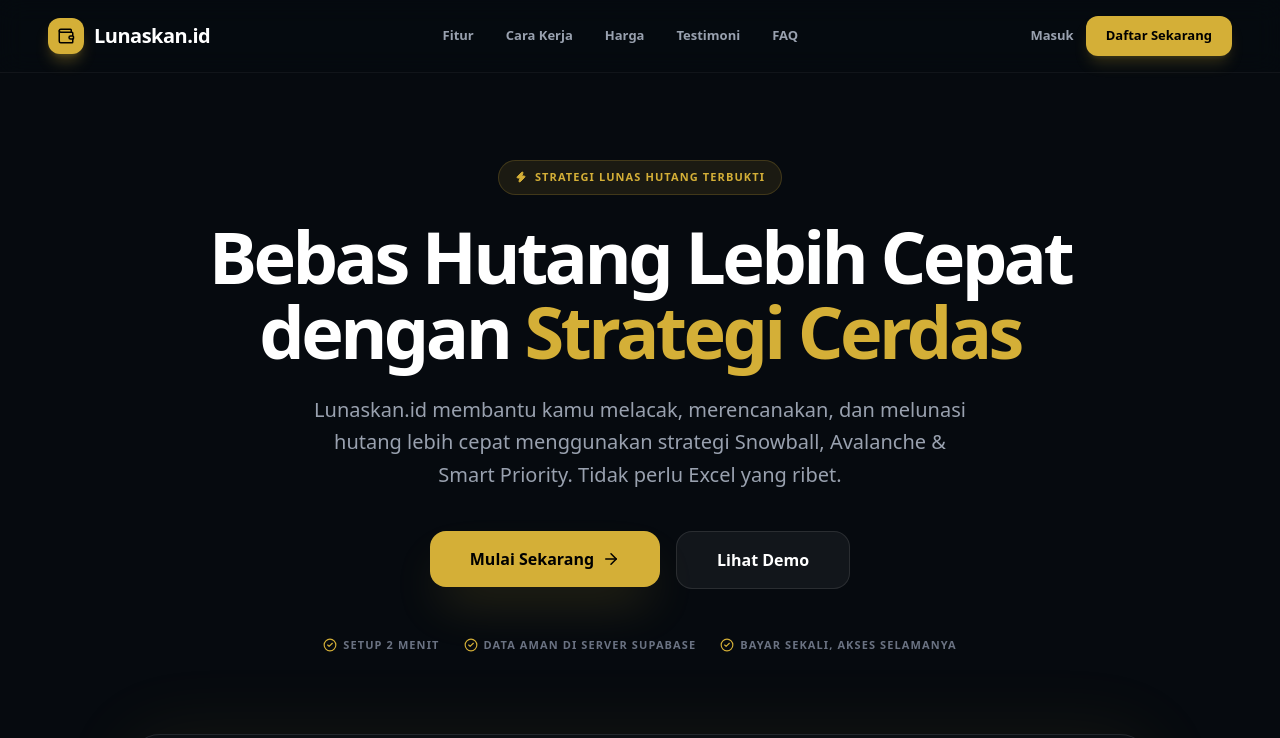
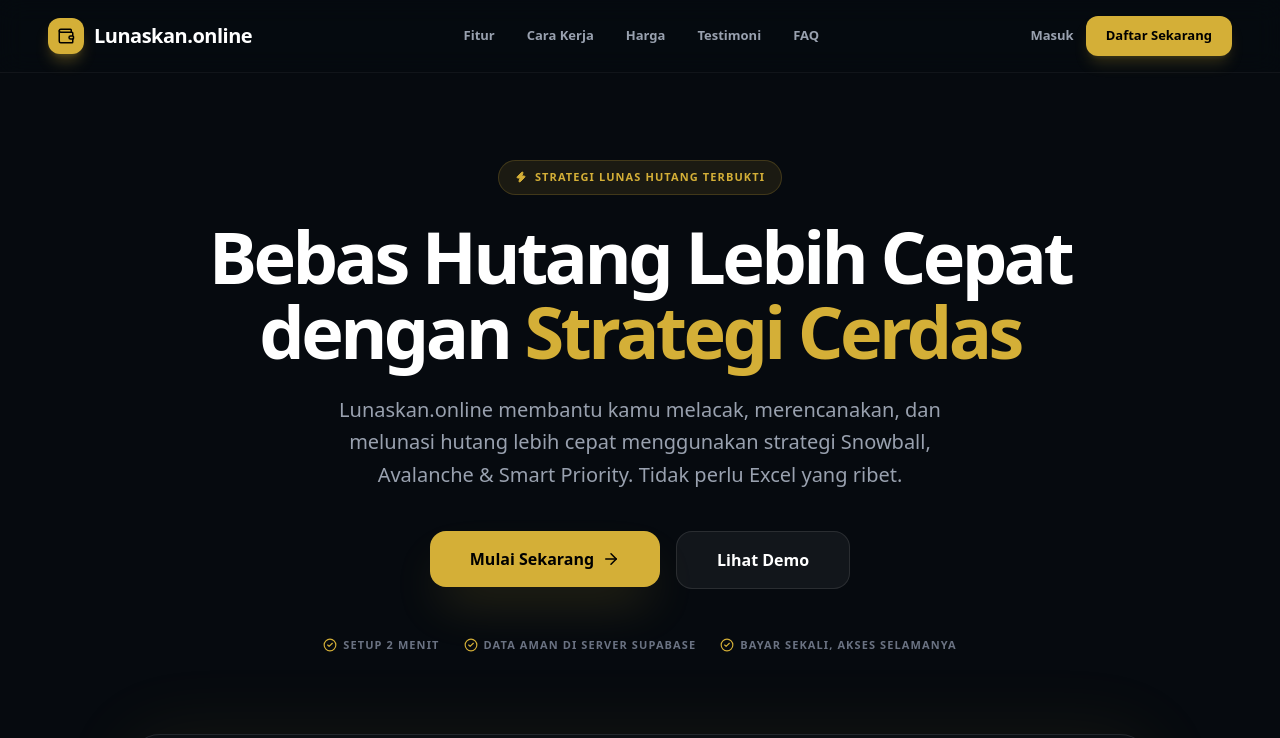
Before and after one commit to Willybrenkman/Lunasin, a Next.js app: page / in a window 1280 px wide. Shown: the top 738 px of the page. Built offline with nearby package versions, Linux system fonts and the light colour scheme.

Commit message:
Update domain to lunaskan.online

```diff
--- a/app/dashboard/layout.js
+++ b/app/dashboard/layout.js
@@ -132,7 +132,7 @@
           <div className="w-10 h-10 bg-[#D4AF37] rounded-xl flex items-center justify-center shadow-[0_0_20px_rgba(212,175,55,0.3)]">
             <Wallet className="text-black" size={22} />
           </div>
-          <span className="text-xl font-black tracking-tight text-white">Lunaskan.id</span>
+          <span className="text-xl font-black tracking-tight text-white">Lunaskan.online</span>
         </div>
 
         <nav className="flex flex-col gap-1.5 px-2">
@@ -164,7 +164,7 @@
 
         {/* Bottom Nav */}
         <div className="mt-auto flex flex-col gap-1 border-t border-white/5 pt-6 px-2">
-          <SidebarLink icon={<HelpCircle size={20} />} label="Customer Service" href="https://wa.me/6289627314790?text=Halo%20Admin%20Lunaskan.id,%20saya%20butuh%20bantuan" target="_blank" />
+          <SidebarLink icon={<HelpCircle size={20} />} label="Customer Service" href="https://wa.me/6289627314790?text=Halo%20Admin%20Lunaskan.online,%20saya%20butuh%20bantuan" target="_blank" />
           <button onClick={handleLogout} className="flex items-center gap-4 p-3 rounded-xl transition-all duration-300 font-bold text-[13px] text-gray-500 hover:text-white hover:bg-white/5">
             <LogOut size={20} />
             <span>Keluar</span>
@@ -285,7 +285,7 @@
                   <div className="w-9 h-9 bg-[#D4AF37] rounded-xl flex items-center justify-center">
                     <Wallet className="text-black" size={18} />
                   </div>
-                  <span className="text-lg font-black text-white">Lunaskan.id</span>
+                  <span className="text-lg font-black text-white">Lunaskan.online</span>
                 </div>
                 <button onClick={() => setMobileMenuOpen(false)} className="p-2 text-gray-500 hover:text-white transition-colors">
                   <X size={20} />
@@ -307,7 +307,7 @@
               </nav>
 
               <div className="border-t border-white/5 pt-4 flex flex-col gap-1">
-                <MobileNavLink icon={<HelpCircle size={18} />} label="Customer Service" href="https://wa.me/6289627314790?text=Halo%20Admin%20Lunaskan.id,%20saya%20butuh%20bantuan" onClick={() => setMobileMenuOpen(false)} />
+                <MobileNavLink icon={<HelpCircle size={18} />} label="Customer Service" href="https://wa.me/6289627314790?text=Halo%20Admin%20Lunaskan.online,%20saya%20butuh%20bantuan" onClick={() => setMobileMenuOpen(false)} />
                 <button onClick={handleLogout} className="flex items-center gap-3 p-3 rounded-xl font-bold text-sm text-gray-500 hover:text-white hover:bg-white/5 transition-all">
                   <LogOut size={18} /> Keluar
                 </button>
--- a/app/dashboard/page.js
+++ b/app/dashboard/page.js
@@ -345,7 +345,7 @@
               />
             </div>
             <div className="bg-black/30 rounded-xl p-4 mb-6 text-xs text-gray-400 leading-relaxed whitespace-pre-line">
-              {`📊 *Laporan Hutangku — Lunaskan.id*\n\n💰 Total Hutang: ${formatMoney(totalHutang)}\n📉 Sisa Hutang: ${formatMoney(sisaHutang)}\n✅ Progress: ${progressPct}%\n⏱ Estimasi Lunas: ${simMonths > 0 ? `${simMonths} bulan` : "-"}\n📌 Strategi: ${strategy}\n\nYuk bebas hutang! 🎯\nlunaskan.id`}
+              {`📊 *Laporan Hutangku — Lunaskan.online*\n\n💰 Total Hutang: ${formatMoney(totalHutang)}\n📉 Sisa Hutang: ${formatMoney(sisaHutang)}\n✅ Progress: ${progressPct}%\n⏱ Estimasi Lunas: ${simMonths > 0 ? `${simMonths} bulan` : "-"}\n📌 Strategi: ${strategy}\n\nYuk bebas hutang! 🎯\nlunaskan.online`}
             </div>
             <div className="flex gap-3">
               <button
@@ -358,7 +358,7 @@
                 onClick={() => {
                   if (!waNumber) return;
                   const nomor = waNumber.startsWith("0") ? `62${waNumber.slice(1)}` : waNumber.startsWith("62") ? waNumber : `62${waNumber}`;
-                  const pesan = `📊 *Laporan Hutangku — Lunaskan.id*\n\n💰 Total Hutang: ${formatMoney(totalHutang)}\n📉 Sisa Hutang: ${formatMoney(sisaHutang)}\n✅ Progress: ${progressPct}%\n⏱ Estimasi Lunas: ${simMonths > 0 ? `${simMonths} bulan` : "-"}\n📌 Strategi: ${strategy}\n\nYuk bebas hutang! 🎯\nlunaskan.id`;
+                  const pesan = `📊 *Laporan Hutangku — Lunaskan.online*\n\n💰 Total Hutang: ${formatMoney(totalHutang)}\n📉 Sisa Hutang: ${formatMoney(sisaHutang)}\n✅ Progress: ${progressPct}%\n⏱ Estimasi Lunas: ${simMonths > 0 ? `${simMonths} bulan` : "-"}\n📌 Strategi: ${strategy}\n\nYuk bebas hutang! 🎯\nlunaskan.online`;
                   window.open(`https://wa.me/${nomor}?text=${encodeURIComponent(pesan)}`, "_blank");
                   setShareModal(false);
                   setWaNumber("");
--- a/app/dashboard/panduan/page.js
+++ b/app/dashboard/panduan/page.js
@@ -6,7 +6,7 @@
   return (
     <div className="space-y-8 animate-in fade-in zoom-in duration-500 max-w-4xl">
       <div className="bg-[#0B0F14] border border-white/5 p-8 rounded-3xl relative overflow-hidden">
-        <h1 className="text-3xl font-black mb-2 text-white">📖 Panduan Lunaskan.id</h1>
+        <h1 className="text-3xl font-black mb-2 text-white">📖 Panduan Lunaskan.online</h1>
         <p className="text-gray-400 text-sm">Pelajari cara menggunakan sistem ini untuk menghancurkan hutang Anda.</p>
       </div>
 
@@ -80,7 +80,7 @@
             Aturan Emas!
           </h2>
           <p className="text-gray-300 text-sm leading-relaxed">
-            <strong>Jangan pernah gali lubang tutup lubang.</strong> Meminjam pinjol baru untuk menutup pinjol lama adalah awal kehancuran. Gunakan Lunaskan.id untuk melakukan restrukturisasi, potong pengeluaran, dan ikuti rencana yang telah dibuatkan oleh sistem.
+            <strong>Jangan pernah gali lubang tutup lubang.</strong> Meminjam pinjol baru untuk menutup pinjol lama adalah awal kehancuran. Gunakan Lunaskan.online untuk melakukan restrukturisasi, potong pengeluaran, dan ikuti rencana yang telah dibuatkan oleh sistem.
           </p>
         </section>
       </div>
--- a/app/dashboard/pengaturan/page.js
+++ b/app/dashboard/pengaturan/page.js
@@ -239,7 +239,7 @@
               icon={<Shield size={18} />}
               label="Customer Service"
               sub="Hubungi admin untuk bantuan"
-              onClick={() => window.open("https://wa.me/6289627314790?text=Halo%20Admin%20Lunaskan.id,%20saya%20butuh%20bantuan", "_blank")}
+              onClick={() => window.open("https://wa.me/6289627314790?text=Halo%20Admin%20Lunaskan.online,%20saya%20butuh%20bantuan", "_blank")}
             />
             <div
               onClick={handleLogout}
--- a/app/demo/page.js
+++ b/app/demo/page.js
@@ -61,7 +61,7 @@
             <div className="w-10 h-10 bg-gold rounded-[0.8rem] flex items-center justify-center">
               <Wallet className="text-black" size={22} />
             </div>
-            <span className="text-lg font-black tracking-tight">Lunaskan.id</span>
+            <span className="text-lg font-black tracking-tight">Lunaskan.online</span>
           </div>
 
           <nav className="space-y-2 flex-1">
@@ -200,7 +200,7 @@
             </p>
             <div className="flex gap-4 justify-center flex-wrap">
               <a
-                href="https://wa.me/6289627314790?text=Halo%20Admin%20Lunaskan.id,%20saya%20tertarik%20membeli%20lisensi%20PRO"
+                href="https://wa.me/6289627314790?text=Halo%20Admin%20Lunaskan.online,%20saya%20tertarik%20membeli%20lisensi%20PRO"
                 target="_blank"
                 rel="noopener noreferrer"
                 className="bg-gold text-black px-10 py-4 rounded-2xl font-black text-sm uppercase tracking-widest shadow-xl shadow-gold/20 hover:scale-105 active:scale-95 transition-all flex items-center gap-2"
--- a/app/layout.js
+++ b/app/layout.js
@@ -14,7 +14,7 @@
 });
 
 export const metadata = {
-  title: "Lunaskan.id — Lunasi Hutang Lebih Cepat & Terarah",
+  title: "Lunaskan.online — Lunasi Hutang Lebih Cepat & Terarah",
   description: "Aplikasi web untuk mengelola dan melunasi hutang dengan strategi Snowball, Avalanche, atau Smart Priority.",
 };
 
--- a/app/login/page.js
+++ b/app/login/page.js
@@ -62,7 +62,7 @@
           <div className="w-14 h-14 bg-gold rounded-[1.2rem] flex items-center justify-center shadow-2xl shadow-gold/20">
             <Wallet className="text-black" size={32} />
           </div>
-          <h1 className="text-2xl font-black tracking-tight">Lunaskan.id</h1>
+          <h1 className="text-2xl font-black tracking-tight">Lunaskan.online</h1>
           <p className="text-gray-500 text-sm text-center font-medium">
             Masuk dengan akun yang diberikan admin
           </p>
@@ -146,7 +146,7 @@
         <p className="text-center text-xs text-gray-500 font-medium flex items-center justify-center gap-2 flex-wrap">
           Belum punya akun?
           <a
-            href="https://wa.me/6289627314790?text=Halo%20Admin%20Lunaskan.id,%20saya%20ingin%20mendaftar"
+            href="https://wa.me/6289627314790?text=Halo%20Admin%20Lunaskan.online,%20saya%20ingin%20mendaftar"
             target="_blank"
             rel="noopener noreferrer"
             className="text-gold font-black hover:underline"
--- a/app/page.js
+++ b/app/page.js
@@ -8,8 +8,8 @@
 } from "lucide-react";
 import { useState } from "react";
 
-const WA_LINK = "https://wa.me/6289627314790?text=Halo%20Admin%20Lunaskan.id,%20saya%20ingin%20upgrade%20ke%20PRO";
-const WA_DAFTAR = "https://wa.me/6289627314790?text=Halo%20Admin%20Lunaskan.id,%20saya%20ingin%20mendaftar";
+const WA_LINK = "https://wa.me/6289627314790?text=Halo%20Admin%20Lunaskan.online,%20saya%20ingin%20upgrade%20ke%20PRO";
+const WA_DAFTAR = "https://wa.me/6289627314790?text=Halo%20Admin%20Lunaskan.online,%20saya%20ingin%20mendaftar";
 
 export default function Home() {
   return (
@@ -37,7 +37,7 @@
         <div className="w-9 h-9 bg-[#D4AF37] rounded-xl flex items-center justify-center shadow-lg shadow-gold/30">
           <Wallet className="text-black" size={18} />
         </div>
-        <span className="text-xl font-black tracking-tight">Lunaskan.id</span>
+        <span className="text-xl font-black tracking-tight">Lunaskan.online</span>
       </div>
 
       <div className="hidden lg:flex items-center gap-8 text-[13px] font-bold text-gray-400">
@@ -81,7 +81,7 @@
           </h1>
 
           <p className="text-gray-400 text-lg md:text-xl leading-relaxed max-w-2xl mx-auto font-medium">
-            Lunaskan.id membantu kamu melacak, merencanakan, dan melunasi hutang lebih cepat menggunakan strategi Snowball, Avalanche & Smart Priority. Tidak perlu Excel yang ribet.
+            Lunaskan.online membantu kamu melacak, merencanakan, dan melunasi hutang lebih cepat menggunakan strategi Snowball, Avalanche & Smart Priority. Tidak perlu Excel yang ribet.
           </p>
 
           <div className="flex flex-col sm:flex-row gap-4 justify-center pt-4">
@@ -111,7 +111,7 @@
               {/* Mock Dashboard Header */}
               <div className="bg-[#0B0F14] border-b border-white/5 px-8 py-5 flex items-center gap-3">
                 <div className="flex gap-1.5"><div className="w-3 h-3 rounded-full bg-red-500/60" /><div className="w-3 h-3 rounded-full bg-yellow-500/60" /><div className="w-3 h-3 rounded-full bg-green-500/60" /></div>
-                <div className="flex-1 bg-white/5 rounded-lg h-7 mx-6 flex items-center px-4"><span className="text-[11px] text-gray-500 font-medium">lunaskan.id/dashboard</span></div>
+                <div className="flex-1 bg-white/5 rounded-lg h-7 mx-6 flex items-center px-4"><span className="text-[11px] text-gray-500 font-medium">lunaskan.online/dashboard</span></div>
               </div>
               {/* Mock Dashboard Content */}
               <div className="p-8 grid grid-cols-4 gap-4">
@@ -177,7 +177,7 @@
   const pains = [
     { icon: "😩", title: "Bayar terus tapi hutang gak turun?", desc: "Cicilan minimum seringkali hanya menutupi bunga. Kamu butuh strategi, bukan sekadar bayar rutin." },
     { icon: "😵", title: "Bingung hutang mana yang harus dibayar dulu?", desc: "Salah prioritas = bunga makin membengkak. Kami bantu tentukan urutan yang paling efektif." },
-    { icon: "📊", title: "Excel ribet dan sering salah hitung?", desc: "Lunaskan.id kalkulasi otomatis, real-time, dan tidak perlu rumus yang membingungkan." },
+    { icon: "📊", title: "Excel ribet dan sering salah hitung?", desc: "Lunaskan.online kalkulasi otomatis, real-time, dan tidak perlu rumus yang membingungkan." },
   ];
   return (
     <section className="py-24 px-6 bg-[#080C11]">
@@ -246,7 +246,7 @@
       <div className="max-w-5xl mx-auto">
         <div className="text-center mb-16">
           <p className="text-gold text-[11px] font-black uppercase tracking-widest mb-3">Mudah & Cepat</p>
-          <h2 className="text-4xl font-black tracking-tight">Cara Kerja Lunaskan.id</h2>
+          <h2 className="text-4xl font-black tracking-tight">Cara Kerja Lunaskan.online</h2>
         </div>
         <div className="grid md:grid-cols-3 gap-8 relative">
           <div className="hidden md:block absolute top-10 left-[20%] right-[20%] h-px bg-gradient-to-r from-transparent via-gold/30 to-transparent" />
@@ -326,10 +326,10 @@
 /* ─── TESTIMONIALS ─── */
 function Testimonials() {
   const testimonials = [
-    { name: "Rizky A.", role: "Karyawan Swasta, Jakarta", stars: 5, text: "Hutangku ada 4 sekaligus dan aku bingung mau bayar dari mana dulu. Setelah pakai Lunaskan.id dan ikuti strategi Avalanche, dalam 8 bulan sudah lunas 2 hutang. Dashboard-nya jelas banget!" },
+    { name: "Rizky A.", role: "Karyawan Swasta, Jakarta", stars: 5, text: "Hutangku ada 4 sekaligus dan aku bingung mau bayar dari mana dulu. Setelah pakai Lunaskan.online dan ikuti strategi Avalanche, dalam 8 bulan sudah lunas 2 hutang. Dashboard-nya jelas banget!" },
     { name: "Sari W.", role: "Freelancer, Surabaya", stars: 5, text: "Dulu Excel-ku amburadul karena sering salah rumus. Sekarang semua otomatis. Fitur asisten AI-nya helpful banget, bisa langsung tanya kapan kira-kira bisa lunas." },
     { name: "Budi S.", role: "Wiraswasta, Bandung", stars: 5, text: "Yang paling suka fitur simulasi extra payment-nya. Jadi tau kalau nambah Rp 300.000/bulan, waktu lunas bisa lebih cepat 6 bulan. Worth it banget harganya!" },
-    { name: "Dewi K.", role: "Ibu Rumah Tangga, Medan", stars: 5, text: "Akhirnya ada aplikasi hutang yang simple dan tidak bikin pusing. Saya yang tidak ngerti keuangan pun bisa pakai dengan mudah. Terima kasih Lunaskan.id!" },
+    { name: "Dewi K.", role: "Ibu Rumah Tangga, Medan", stars: 5, text: "Akhirnya ada aplikasi hutang yang simple dan tidak bikin pusing. Saya yang tidak ngerti keuangan pun bisa pakai dengan mudah. Terima kasih Lunaskan.online!" },
   ];
   return (
     <section id="testimoni" className="py-24 px-6 bg-[#080C11]">
@@ -414,7 +414,7 @@
               Waktunya Bebas<br />dari Jeratan Hutang
             </h2>
             <p className="text-gray-400 font-medium mb-10 max-w-md mx-auto">
-              Ribuan orang sudah mulai perjalanan bebas hutang mereka bersama Lunaskan.id. Giliran kamu.
+              Ribuan orang sudah mulai perjalanan bebas hutang mereka bersama Lunaskan.online. Giliran kamu.
             </p>
             <div className="flex flex-col sm:flex-row gap-4 justify-center">
               <a href={WA_DAFTAR} target="_blank" rel="noopener noreferrer">
@@ -442,7 +442,7 @@
               <div className="w-9 h-9 bg-[#D4AF37] rounded-xl flex items-center justify-center">
                 <Wallet className="text-black" size={18} />
               </div>
-              <span className="text-xl font-black">Lunaskan.id</span>
+              <span className="text-xl font-black">Lunaskan.online</span>
             </div>
             <p className="text-gray-500 text-sm leading-relaxed font-medium max-w-xs">
               Platform manajemen hutang cerdas untuk membantu masyarakat Indonesia bebas hutang lebih cepat.
@@ -468,7 +468,7 @@
           </div>
         </div>
         <div className="pt-8 border-t border-white/5 flex flex-col md:flex-row justify-between items-center gap-4">
-          <p className="text-xs text-gray-600 font-medium">© 2025 Lunaskan.id. All rights reserved.</p>
+          <p className="text-xs text-gray-600 font-medium">© 2025 Lunaskan.online. All rights reserved.</p>
           <div className="flex items-center gap-2 text-xs text-gray-600 font-medium">
             <Lock size={12} /> Data kamu aman di server Supabase
           </div>
--- a/components/pro/ProLock.js
+++ b/components/pro/ProLock.js
@@ -21,12 +21,12 @@
           <div>
             <h3 className="text-2xl font-black text-white mb-2">Fitur Eksklusif PRO</h3>
             <p className="text-sm text-gray-400 font-medium leading-relaxed">
-              Fitur ini hanya tersedia untuk member PRO. Upgrade sekarang untuk membuka semua fitur premium Lunaskan.id.
+              Fitur ini hanya tersedia untuk member PRO. Upgrade sekarang untuk membuka semua fitur premium Lunaskan.online.
             </p>
           </div>
           <div className="flex flex-col gap-3">
             <a
-              href="https://wa.me/6289627314790?text=Halo%20Admin%20Lunaskan.id,%20saya%20ingin%20membeli%20lisensi%20PRO"
+              href="https://wa.me/6289627314790?text=Halo%20Admin%20Lunaskan.online,%20saya%20ingin%20membeli%20lisensi%20PRO"
               target="_blank"
               rel="noopener noreferrer"
               className="flex items-center justify-center gap-2 bg-gold text-black font-black py-4 px-8 rounded-2xl shadow-xl shadow-gold/20 hover:scale-105 active:scale-95 transition-all text-sm uppercase tracking-widest"
@@ -34,7 +34,7 @@
               <Crown size={18} /> Dapatkan Akses PRO
             </a>
             <a
-              href="https://wa.me/6289627314790?text=Halo%20Admin%20Lunaskan.id,%20saya%20sudah%20punya%20kode%20unik%20tapi%20belum%20bisa%20akses"
+              href="https://wa.me/6289627314790?text=Halo%20Admin%20Lunaskan.online,%20saya%20sudah%20punya%20kode%20unik%20tapi%20belum%20bisa%20akses"
               target="_blank"
               rel="noopener noreferrer"
               className="flex items-center justify-center gap-2 bg-white/5 border border-white/10 text-white font-bold py-3 px-8 rounded-2xl hover:bg-white/10 transition-all text-xs"
```
